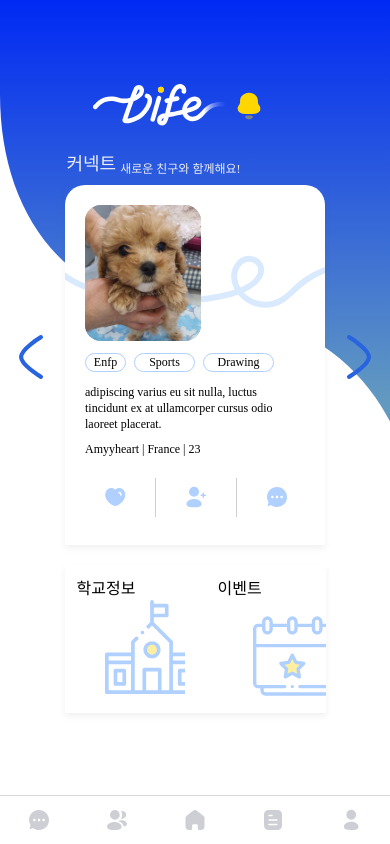
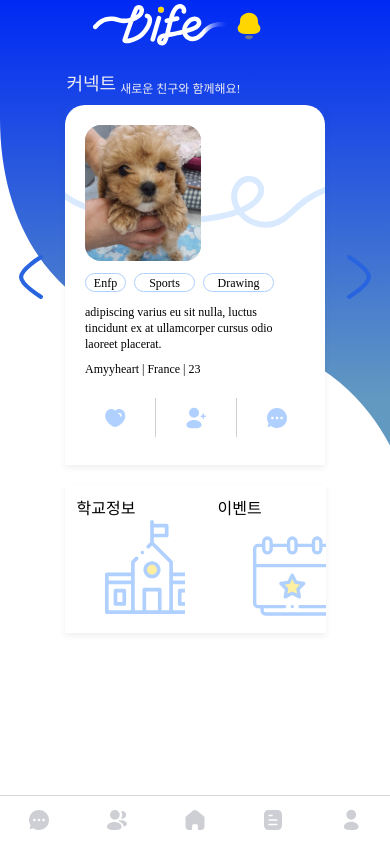
Before and after one commit to team-diverse/dife-frontend, a React Native app: screen /Home in a window 390 px wide. Built offline with nearby package versions, Linux system fonts and the light colour scheme; a web font is replaced by a local one.

Commit message:
refactor: 상태바 높이 고려하기 위해 SafeAreaView 추가

```diff
--- a/src/pages/homePage/homePage.js
+++ b/src/pages/homePage/homePage.js
@@ -1,6 +1,6 @@
 import React, { useState } from 'react';
 import { LinearGradient } from 'expo-linear-gradient';
-import { View, Text, StatusBar, TouchableOpacity } from 'react-native';
+import { View, Text, SafeAreaView, TouchableOpacity } from 'react-native';
 
 import HomeStyles from './homeStyles.js';
 
@@ -29,7 +29,6 @@ const HomePage = ({introduion = "adipiscing varius eu sit nulla, luctus tincidun
     age="23",
     }) => {
   const navigation = useNavigation();
-  const statusBarHeight = StatusBar.currentHeight || 0;
 
   const [showNewCard, setShowNewCard] = useState(false);
 
@@ -38,8 +37,8 @@ const HomePage = ({introduion = "adipiscing varius eu sit nulla, luctus tincidun
   };
 
   return (
-    <View style={HomeStyles.container}>
-      <LinearGradient style={[HomeStyles.linearGradient, { paddingTop: statusBarHeight }]} colors={['#0029F4', '#6199C1', '#6199C1']}>
+    <SafeAreaView style={HomeStyles.container}>
+      <LinearGradient style={HomeStyles.linearGradient} colors={['#0029F4', '#6199C1', '#6199C1']}>
         <HomeBg style={HomeStyles.svg} preserveAspectRatio='none'/>
 
         <View style={HomeStyles.topContainer}>
@@ -127,7 +126,7 @@ const HomePage = ({introduion = "adipiscing varius eu sit nulla, luctus tincidun
           </TouchableOpacity>
         </View>
       </LinearGradient>
-    </View>
+    </SafeAreaView>
   );
 };
 
--- a/src/pages/homePage/homeStyles.js
+++ b/src/pages/homePage/homeStyles.js
@@ -10,10 +10,10 @@ const HomeStyles = StyleSheet.create({
     container: {
         flex: 1,
         flexDirection: 'row',
+        backgroundColor: '#0029F4',
     },
     linearGradient: {
         flex: 1,
-        justifyContent: 'center',
         alignItems: 'center',
     },
     svg: {
@@ -26,11 +26,11 @@ const HomeStyles = StyleSheet.create({
     },
     logo: {
         flex: 1,
-        marginTop: 1,
+        marginTop: 4,
         marginLeft: -8
     },
     notify: {
-        marginTop: 7,
+        marginTop: 10,
         marginRight: 25,
     },
     textConnectWithContainer: {
```
